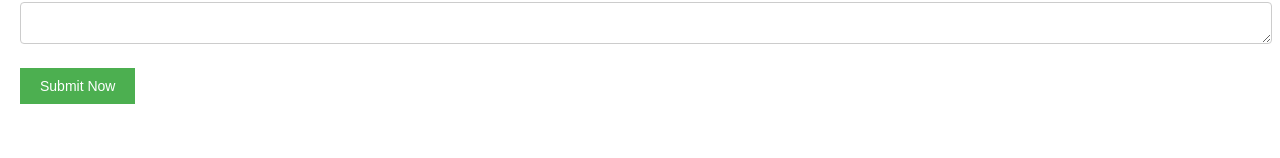
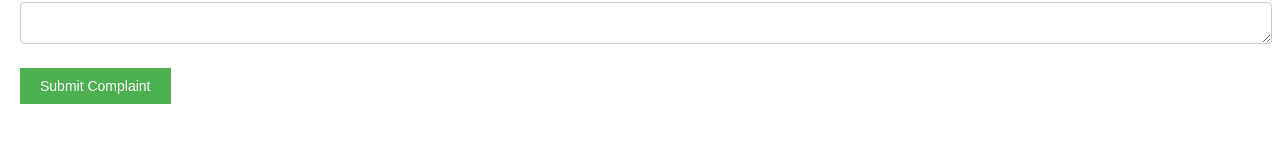
Before and after one commit to Chaitanyavats/Chaitanyavats.github.io, a plain HTML site: page index.html in a window 1280 px wide. Shown: the part 599-757 px from the top of the page. Drawn offline with Linux system fonts and the light colour scheme.

Commit message:
Update index.html

```diff
--- a/index.html
+++ b/index.html
@@ -41,7 +41,7 @@
       <label for="message">Message:</label>
       <textarea id="message" name="message" required></textarea><br>
 
-      <input type="Submit" value="Submit Now">
+<input type="submit" value="Submit Complaint">
     </form>
   </section>
 
```
